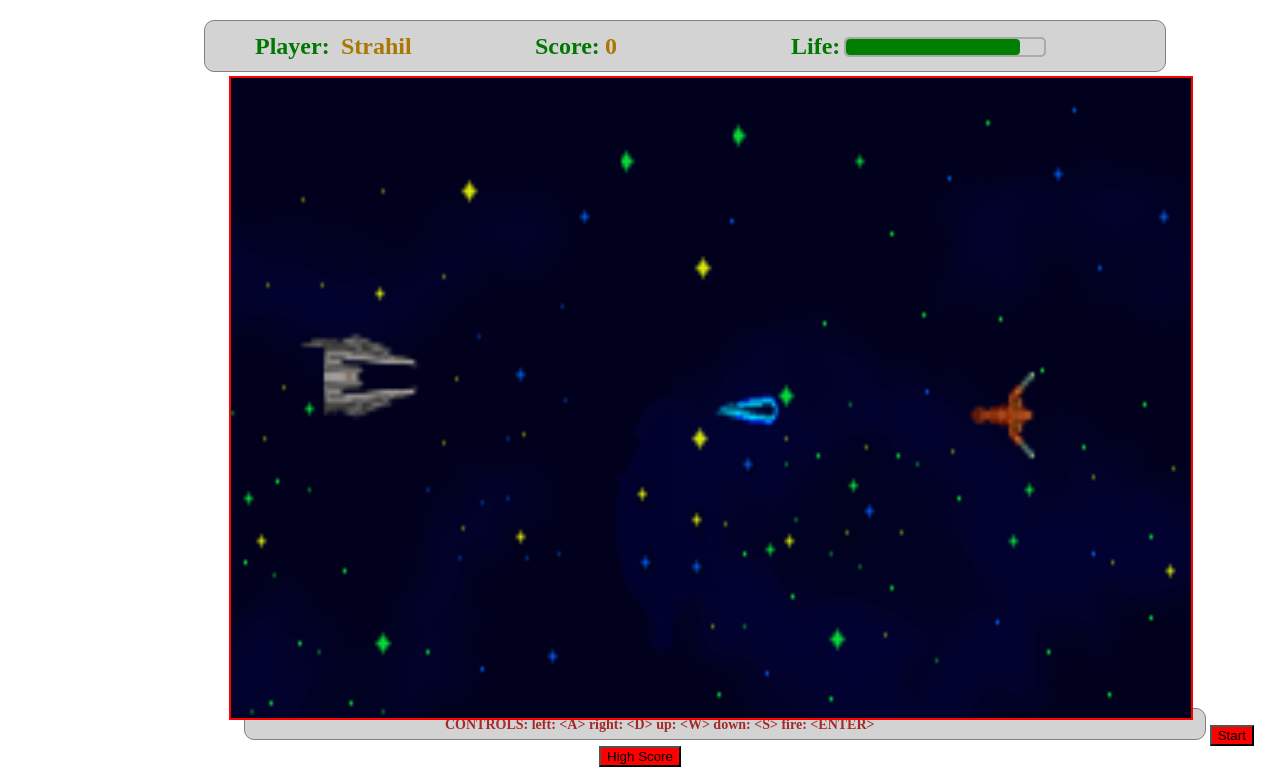
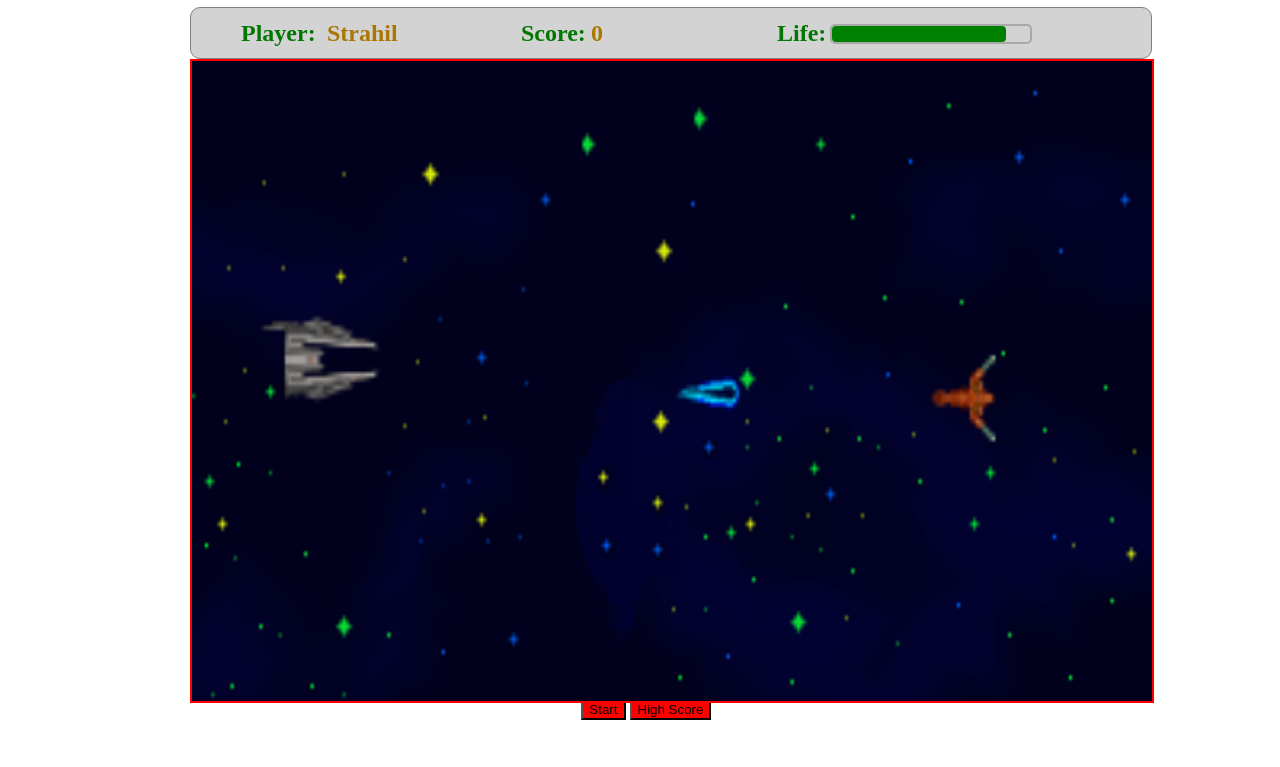
Before and after one commit to jorosoft/JS-UI-DOM-Teamwork---Hephaestus, a plain HTML site: page Index.html in a window 1280 px wide. Shown: the part 73-840 px from the top of the page. After the commit the page ends 800 px from the top, so only its background shows below. Drawn offline with Linux system fonts and the light colour scheme.

Commit message:
fixed css styles for arrangement...

```diff
--- a/Index.html
+++ b/Index.html
@@ -17,10 +17,6 @@
         <div>
             <canvas id="game-field" class="canvas"></canvas>
         </div>
-<<<<<<< HEAD
-
-=======
->>>>>>> origin/master
         <svg id="legendBoard"></svg>
         <button id="start-button">Start</button>
         <button id="high-score-button">High Score</button>
--- a/css/game.css
+++ b/css/game.css
@@ -8,27 +8,27 @@ body {
 #game-field {
     /*display: none*/
     position: absolute;
-    left: 50px;
+    left: 14%;
     width: 960px;
     height: 640px;
     border: 2px solid red;
     z-index: 10;
-    margin-left: 14%;
 }
 
 #game-background {
     /*display: none*/
     position: absolute;
-    left: 50px;
+    left: 14%;
     width: 960px;
     height: 640px;
     border: 2px solid yellow;
     z-index: 0;
-    margin-left: 14%;
+    padding-left: 0;
 }
 
 #wrapper {
     position: relative;
+    margin-left: 1%;
     text-align: center;
 }
 
@@ -49,13 +49,13 @@ h1 {
 }
 
 #scoreBoard {
+    display: block;
+    margin-left: 14%;
     border: 1px solid gray;
     border-radius: 10px;
     width: 960px;
     height: 50px;
     background-color: lightgray;
-    margin-top: 1%;
-    margin-left: 7%;
 }
 
 #scoreBoard text {
@@ -64,13 +64,14 @@ h1 {
 }
 
 #legendBoard {
+    margin-top: 48%;
+    margin-left: 14%;
+    display: block;
     border: 1px solid gray;
     border-radius: 10px;
     width: 960px;
     height: 30px;
     background-color: lightgray;
-    margin-top: 48%;
-    margin-left: 17%;
 }
 
 #legendBoard text {
```
